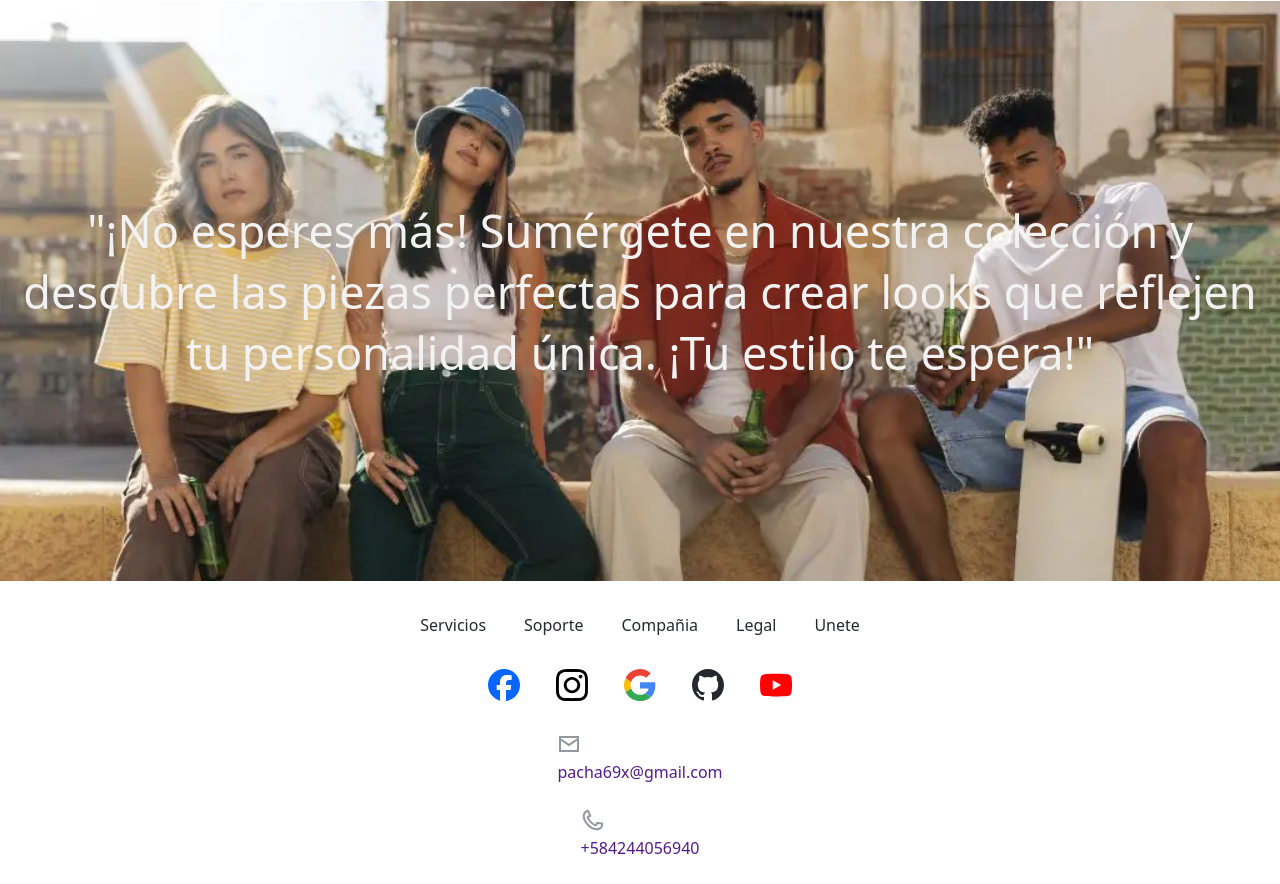
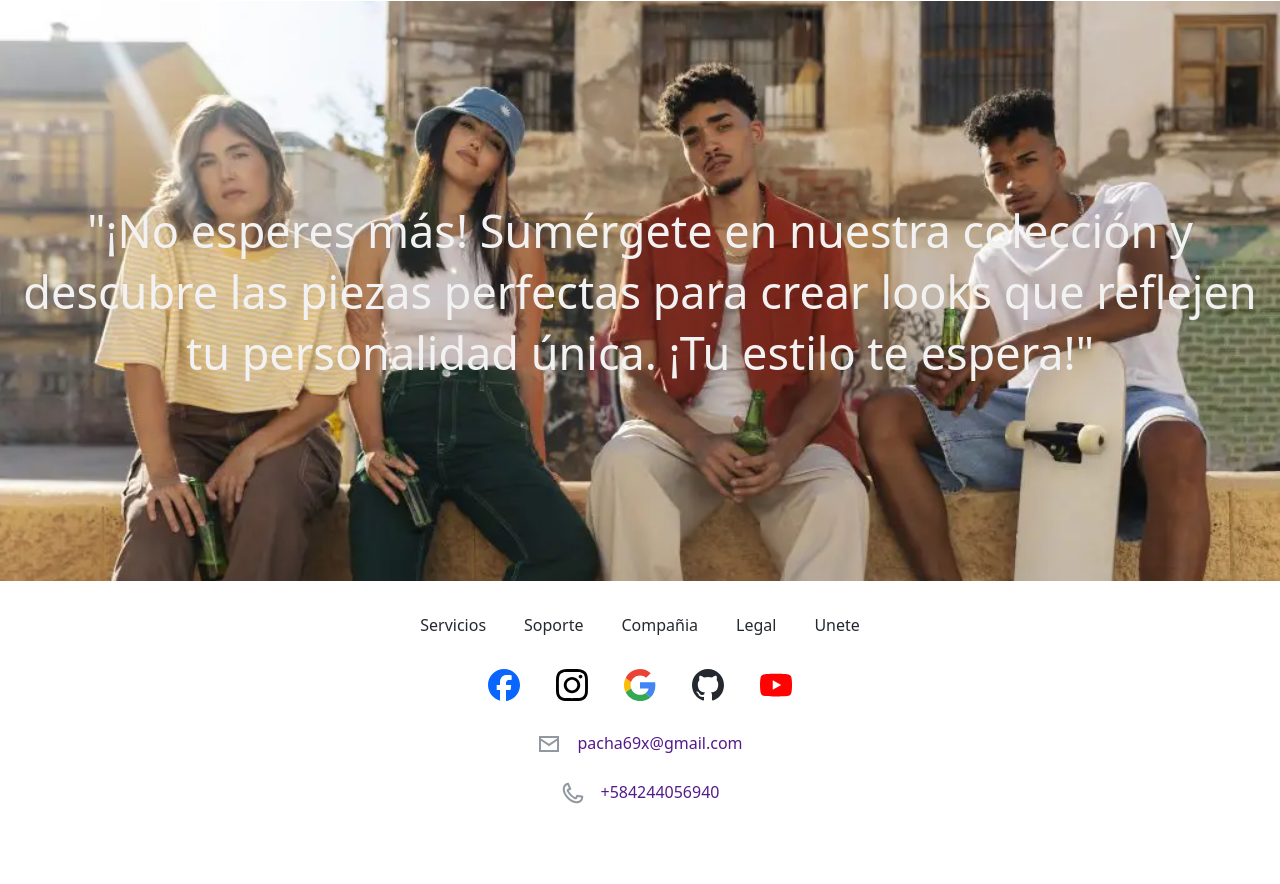
Before and after one commit to Abra-777/Moda_casualll, a plain HTML site: page index.html in a window 1280 px wide. Shown: the part 1554-2438 px from the top of the page. After the commit the page ends 2384 px from the top, so only its background shows below. Drawn offline with Linux system fonts and the light colour scheme.

Commit message:
se corrigieron errores del footer y global css

```diff
--- a/Footer.css
+++ b/Footer.css
@@ -24,3 +24,8 @@
     padding: 0px 9px;
     color: #24292f;
 }
+
+.icons-sociales {
+    display: flex;
+    gap: 16px;
+}
--- a/global.css
+++ b/global.css
@@ -21,23 +21,3 @@ a{
 body {
     color: #24292F;
 }
-
-
-@import url("https://cdnjs.cloudflare.com/ajax/libs/meyer-reset/2.0/reset.min.css");
-* {
-  -webkit-font-smoothing: antialiased;
-  box-sizing: border-box;
-}
-html,
-body {
-  margin: 0px;
-  height: 100%;
-}
-/* a blue color as a generic focus style */
-button:focus-visible {
-  outline: 2px solid #4a90e2 !important;
-  outline: -webkit-focus-ring-color auto 5px !important;
-}
-a {
-  text-decoration: none;
-}
--- a/index.html
+++ b/index.html
@@ -101,7 +101,8 @@
 
     <div class="jumbotron2">
         <div class="no-esperes">
-            <h2 class="titulo">"¡No esperes más! Sumérgete en nuestra colección y descubre las piezas perfectas para crear looks
+            <h2 class="titulo">"¡No esperes más! Sumérgete en nuestra colección y descubre las piezas perfectas para
+                crear looks
                 que reflejen tu personalidad única. ¡Tu estilo te espera!"</h2>
         </div>
     </div>
@@ -137,19 +138,17 @@
             </a>
         </div>
 
-        <div class="email">
+        <div class="icons-sociales">
+            <img src="assets/correo.svg" alt="">
             <a href="">
-                <img src="assets/correo.svg" alt="">
                 <p>pacha69x@gmail.com</p>
-
             </a>
         </div>
 
-        <div class="phone">
+        <div class="icons-sociales">
+            <img src="assets/telefono.svg" alt="">
             <a href="">
-                <img src="assets/telefono.svg" alt="">
                 <p>+584244056940</p>
-
             </a>
         </div>
     </footer>
```
